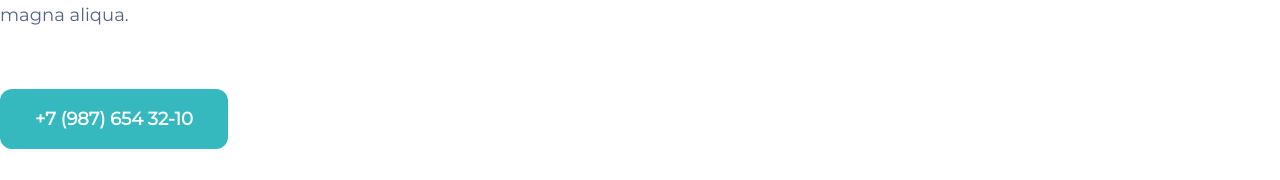
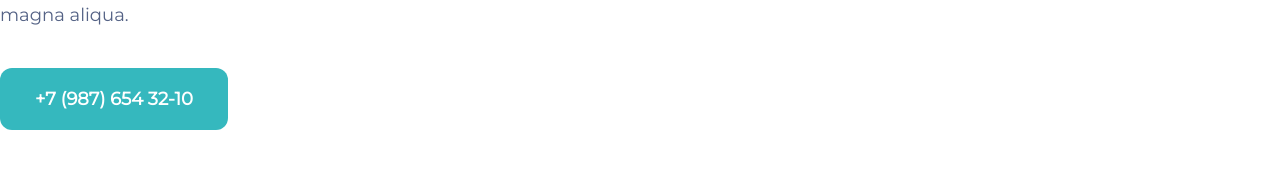
Before and after one commit to Edik1999/react-shop, a React (Create React App) app: page /contacts in a window 1280 px wide. Shown: the part 769-949 px from the top of the page. Built offline with nearby package versions, Linux system fonts and the light colour scheme.

Commit message:
few changes

```diff
--- a/src/pages/Contacts.tsx
+++ b/src/pages/Contacts.tsx
@@ -10,7 +10,7 @@ function Contacts() {
           <h2 className="section__title contacts__title text-color">Call our store and takeaway when it suits you best.</h2>
           <p className="contacts__text">Leo vel orci porta non pulvinar neque laoreet. Quis risus sed vulputate odio ut enim blandit volutpat maecenas. Fringilla phasellus faucibus scelerisque eleifend donec pretium vulputate sapien. Semper auctor neque vitae tempus quam pellentesque nec.</p>
           <p className="contacts__text">Lorem ipsum dolor sit amet, consectetur adipiscing elit, sed do eiusmod tempor incididunt ut labore et dolore magna aliqua.</p>
-          <a className="contacts__link" href="tel:+79876543210"><Button modificator="page-btn" text="+7 (987) 654 32-10" onClick=""></Button></a>
+          <a className="contacts__link btn page-btn" href="tel:+79876543210">+7 (987) 654 32-10</a>
         </div>
         <div className="contacts__right">
           <img className="contacts__img" src={contactsdecorate} />
--- a/src/styles/components/modal.sass
+++ b/src/styles/components/modal.sass
@@ -13,17 +13,17 @@
     display: flex
     top: 50%
     left: 50%
-    padding: calc( $gap / 2 )
+    padding: $gap + 5px
     transform: translate(-50%,-50%)
     width: 40%
-    min-height: 360px
+    min-height: 400px
     background: #fff
     border-radius: 17px
     box-shadow: 0px 0px 80px 70px rgb(0 0 0 / 10%)
 
 .modal__card-image
     align-self: center
-    width: 240px
+    width: 260px
     height: 100%
     margin-right: $gap
 
```
